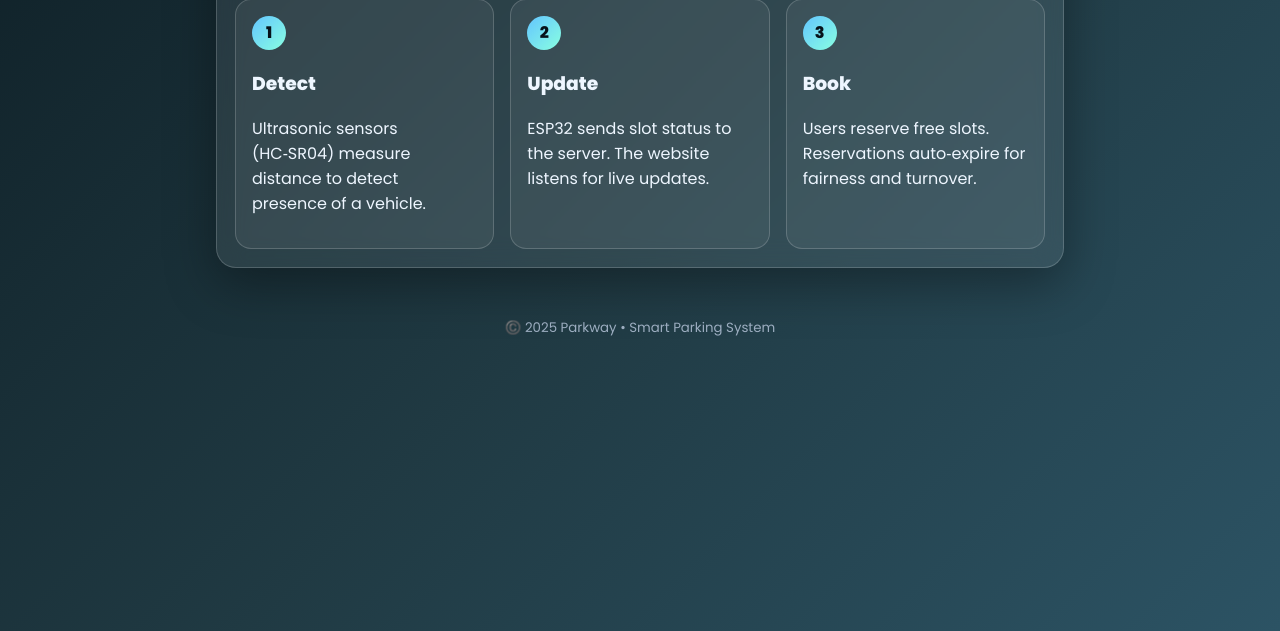
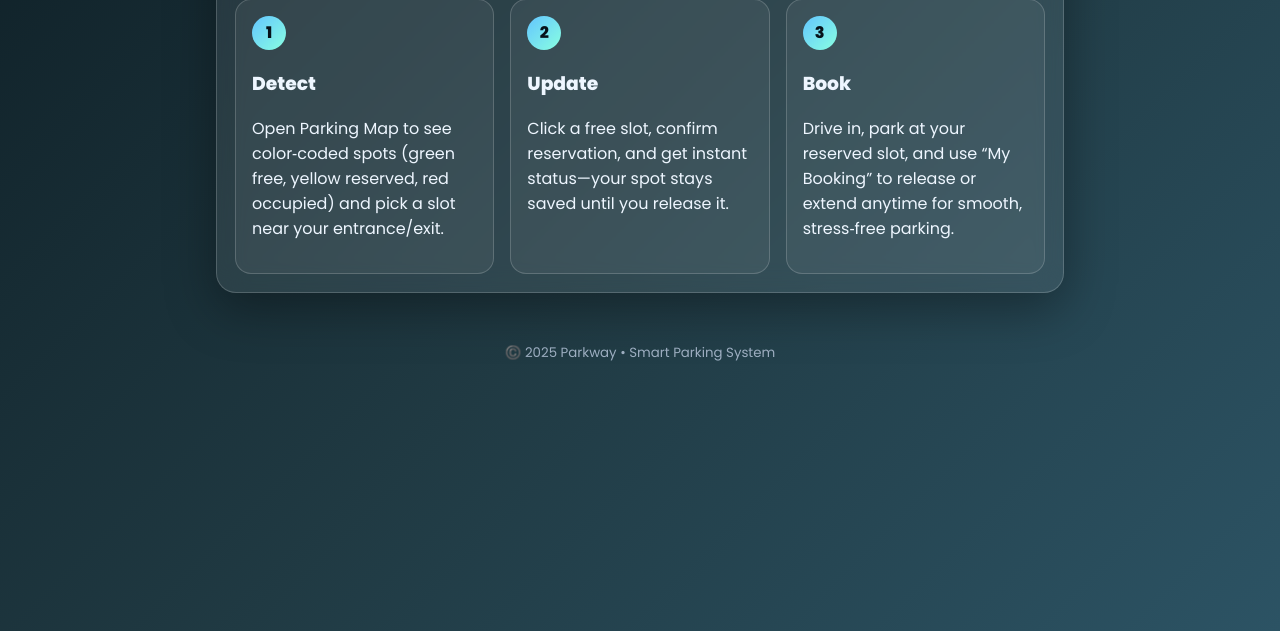
Before and after one commit to patshivm/ParkWay, a website: page about.html in a window 1280 px wide. Shown: the part 169-800 px from the top of the page. Drawn offline with Linux system fonts and the light colour scheme.

Commit message:
Update about.html

```diff
--- a/about.html
+++ b/about.html
@@ -27,17 +27,17 @@
       <div class="step">
         <div class="step-num">1</div>
         <h3>Detect</h3>
-        <p>Ultrasonic sensors (HC‑SR04) measure distance to detect presence of a vehicle.</p>
+        <p>Open Parking Map to see color‑coded spots (green free, yellow reserved, red occupied) and pick a slot near your entrance/exit.</p>
       </div>
       <div class="step">
         <div class="step-num">2</div>
         <h3>Update</h3>
-        <p>ESP32 sends slot status to the server. The website listens for live updates.</p>
+        <p>Click a free slot, confirm reservation, and get instant status—your spot stays saved until you release it.</p>
       </div>
       <div class="step">
         <div class="step-num">3</div>
         <h3>Book</h3>
-        <p>Users reserve free slots. Reservations auto‑expire for fairness and turnover.</p>
+        <p>Drive in, park at your reserved slot, and use “My Booking” to release or extend anytime for smooth, stress‑free parking.</p>
       </div>
     </div>
   </section>
```
